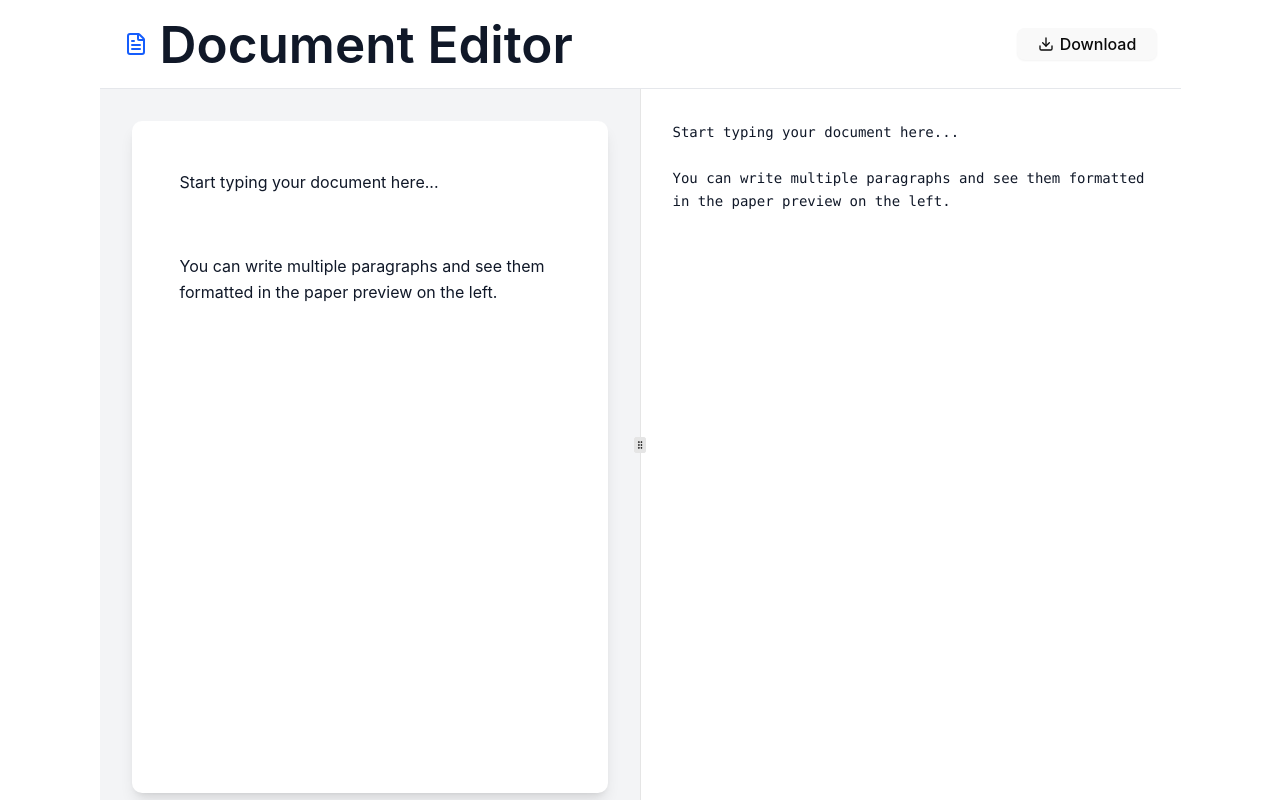
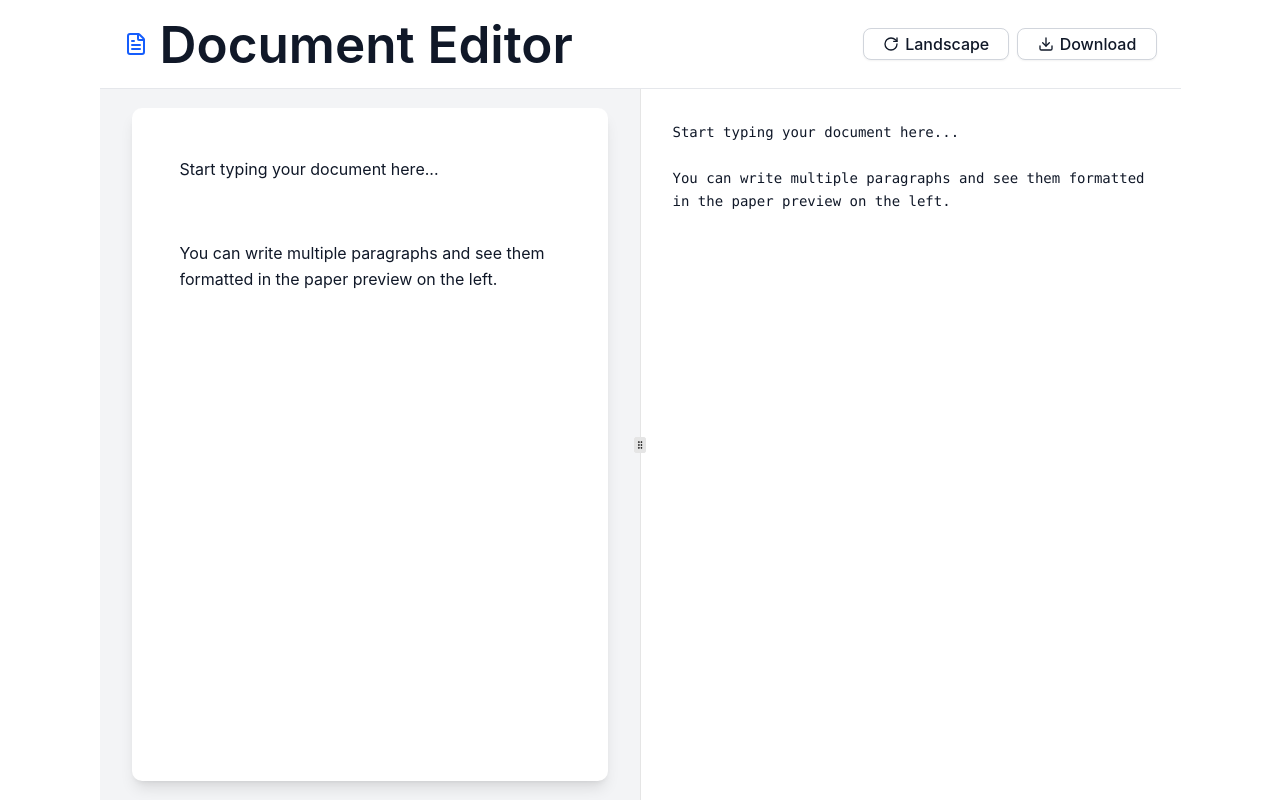
Before and after one commit to s1n-c0s/word-better-exp, a React (Vite) app: page / in a window 1280 px wide. Built offline with nearby package versions, Linux system fonts and the light colour scheme.

Commit message:
= fix button and fix ratio of A4 page

```diff
--- a/src/App.tsx
+++ b/src/App.tsx
@@ -1,10 +1,11 @@
 import { useState } from 'react';
 import { ResizablePanelGroup, ResizablePanel, ResizableHandle } from '@/components/ui/resizable';
 import { Button } from '@/components/ui/button';
-import { Download, FileText } from 'lucide-react';
+import { Download, FileText, RotateCw } from 'lucide-react';
 
 export default function DocumentEditor() {
   const [content, setContent] = useState('Start typing your document here...\n\nYou can write multiple paragraphs and see them formatted in the paper preview on the left.');
+  const [isLandscape, setIsLandscape] = useState(false);
 
   const handleDownload = () => {
     const blob = new Blob([content], { type: 'text/plain' });
@@ -25,10 +26,26 @@ export default function DocumentEditor() {
             <FileText className="w-6 h-6 text-blue-600 dark:text-blue-400" />
             <h1 className="text-xl font-semibold text-gray-900 dark:text-gray-100">Document Editor</h1>
           </div>
-          <Button onClick={handleDownload} variant="outline" size="sm">
-            <Download className="w-4 h-4" />
-            Download
-          </Button>
+          <div className="flex items-center gap-2">
+            <Button
+              onClick={() => setIsLandscape(!isLandscape)}
+              variant="outline"
+              size="sm"
+              className="!bg-white !text-gray-900 !border-gray-300 hover:!bg-gray-50 dark:!bg-white dark:!text-gray-900 dark:!border-gray-300"
+            >
+              <RotateCw className="w-4 h-4" />
+              {isLandscape ? 'Portrait' : 'Landscape'}
+            </Button>
+            <Button
+              onClick={handleDownload}
+              variant="outline"
+              size="sm"
+              className="!bg-white !text-gray-900 !border-gray-300 hover:!bg-gray-50 dark:!bg-white dark:!text-gray-900 dark:!border-gray-300"
+            >
+              <Download className="w-4 h-4" />
+              Download
+            </Button>
+          </div>
         </div>
 
         {/* Main Content */}
@@ -36,11 +53,15 @@ export default function DocumentEditor() {
           <ResizablePanelGroup direction="horizontal">
             {/* Paper Preview Panel */}
             <ResizablePanel defaultSize={50} minSize={30}>
-              <div className="h-full overflow-auto p-8 bg-gray-100 dark:bg-gray-900">
-                <div className="max-w-3xl mx-auto">
+              <div className="h-full overflow-auto p-8 bg-gray-100 dark:bg-gray-900 flex items-center justify-center">
+                <div className={`transition-all ${isLandscape ? 'w-full max-w-[95%]' : 'w-full max-w-3xl'}`}>
                   {/* Paper */}
-                  <div className="bg-white dark:bg-gray-800 shadow-lg rounded-lg p-12 min-h-[calc(100vh-8rem)]">
-                    <div className="prose dark:prose-invert max-w-none">
+                  <div className={`bg-white dark:bg-gray-800 shadow-lg rounded-lg p-12 transition-all ${
+                    isLandscape
+                      ? 'w-full aspect-[1.414/1]'
+                      : 'w-full aspect-[1/1.414]'
+                  }`}>
+                    <div className="prose dark:prose-invert max-w-none h-full overflow-auto">
                       {content.split('\n').map((line, index) => (
                         <p key={index} className="text-gray-900 dark:text-gray-100 leading-relaxed mb-4">
                           {line || '\u00A0'}
```
